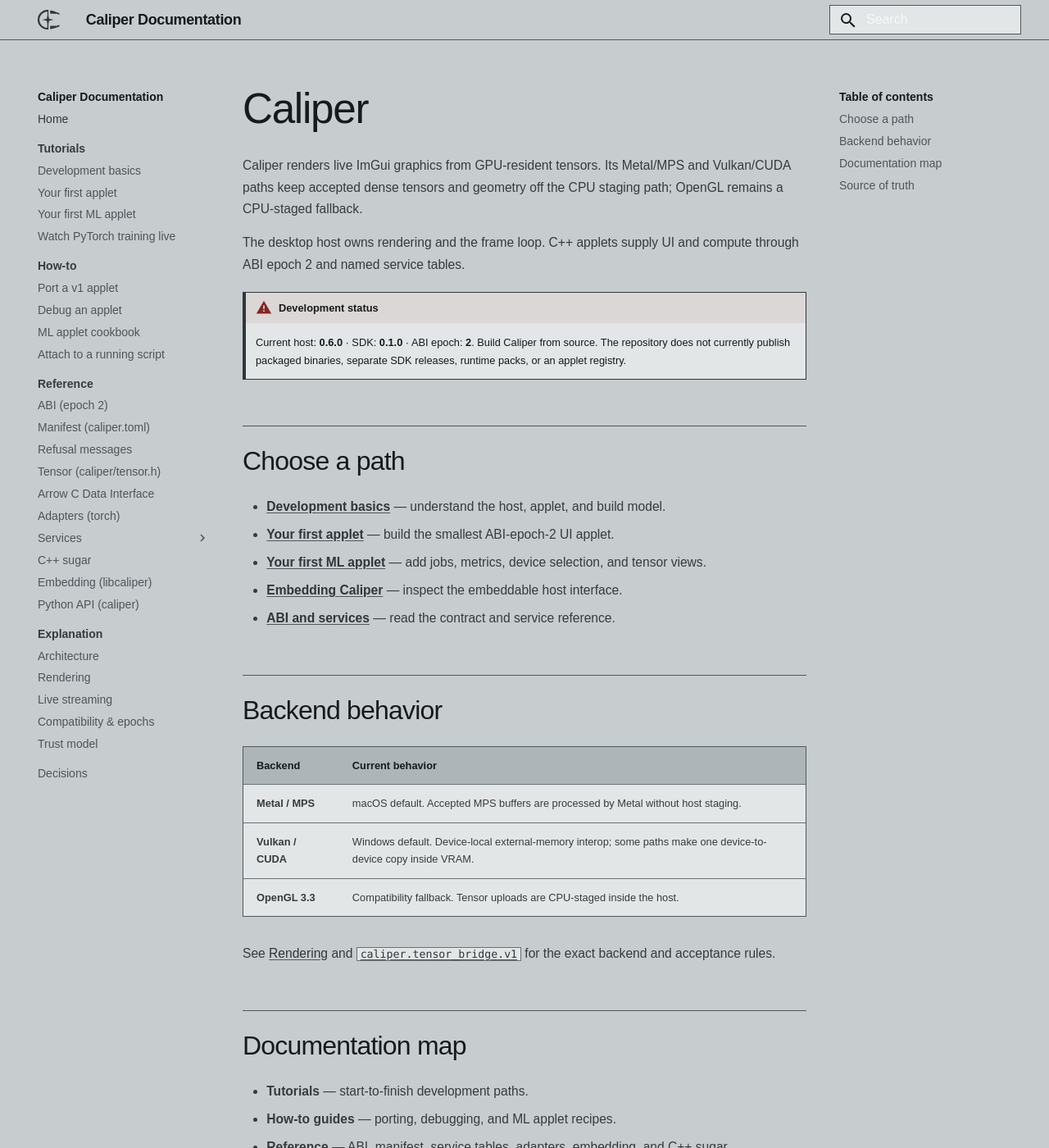
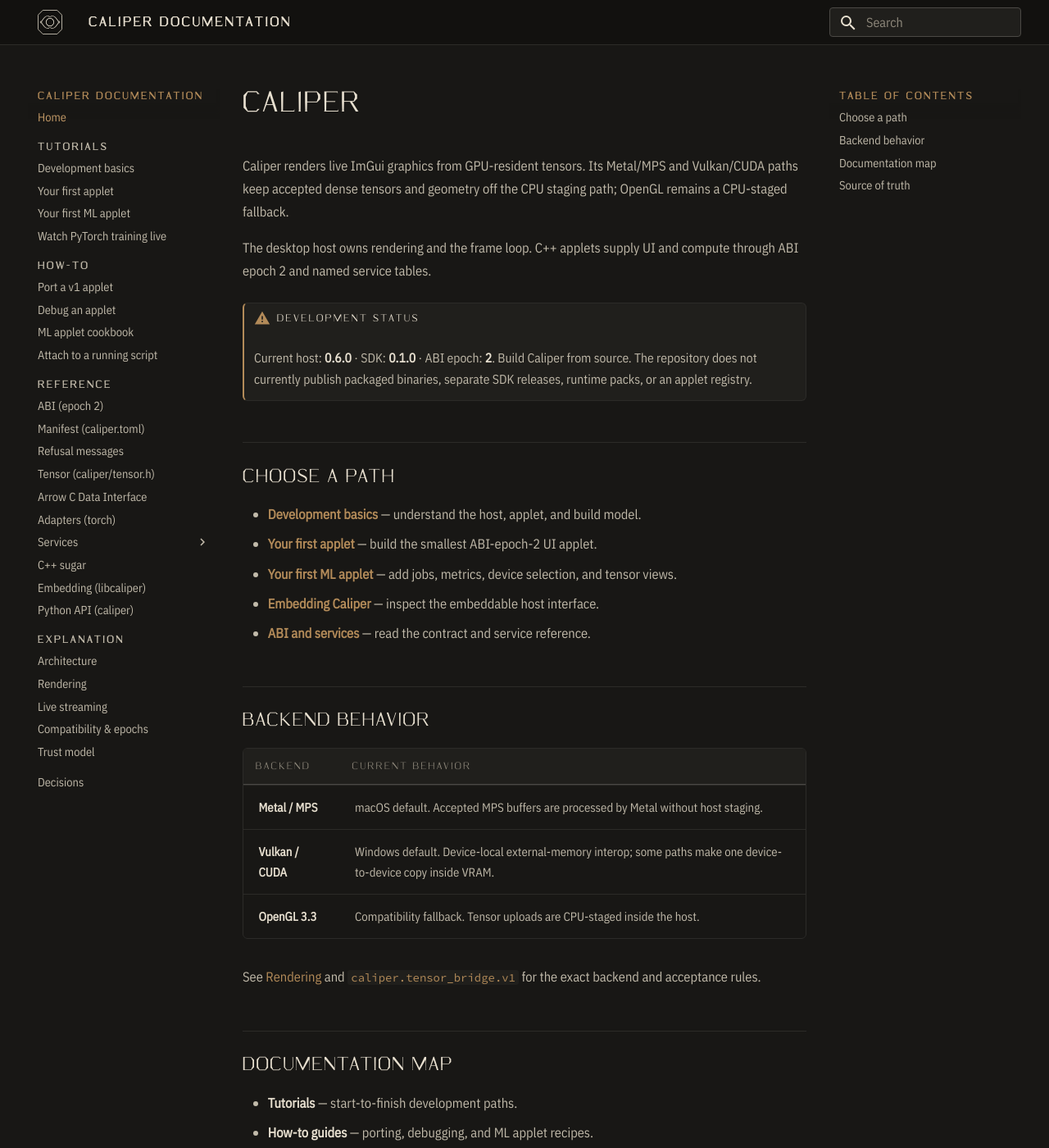
Before and after one commit to AhmedKhan-GH/caliper, an MkDocs documentation site: the page built from docs/wiki/index.md, in a window 1280 px wide and 1400 px high. Shown: the whole window at 82% size. Built offline with MkDocs 1.6.1 and Material for MkDocs 9.7.7, drawn with Linux system fonts in a browser that asks for light colours.

Commit message:
Docs: the landing page's look for the documentation site
The caliper mark as logo and favicon, the dark Sternbild palette (slate scheme
with the page's colours), Sternbild Display for headings and section titles,
IBM Plex Sans Condensed and Source Code Pro served from the docs' own assets,
hairline rules, small radii, and one bronze rule for every admonition type.
The old mark and favicon go.

Co-Authored-By: Claude Opus 5.5 <noreply@anthropic.com>
Claude-Session: https://claude.ai/code/session_01VE6j3WRdUkYkmdJG6Q3Me5

```diff
--- a/docs/wiki/stylesheets/caliper.css
+++ b/docs/wiki/stylesheets/caliper.css
@@ -1,242 +1,152 @@
+/* The Sternbild look of the landing page (site/index.html), for the documentation: the same palette, the same
+   three faces, the caliper mark, hairline rules and small radii. */
+@font-face { font-family: "Sternbild Display"; src: url("../assets/fonts/SternbildDisplay-Regular.woff2") format("woff2"); font-display: swap; }
+@font-face { font-family: "Plex Condensed"; src: url("../assets/fonts/IBMPlexSansCondensed-Regular.ttf") format("truetype"); font-display: swap; }
+@font-face { font-family: "Source Code Pro"; src: url("../assets/fonts/SourceCodePro-Regular.ttf") format("truetype"); font-display: swap; }
+
 :root {
-  --caliper-bg: #c7cccf;
-  --caliper-surface: #e3e6e7;
-  --caliper-raised: #aeb5b8;
-  --caliper-text: #171a1b;
-  --caliper-text-soft: #353c3f;
-  --caliper-muted: #4c565a;
-  --caliper-line: #687277;
-  --caliper-line-strong: #4f595e;
-  --caliper-accent: #30363a;
-  --caliper-accent-hover: #171a1c;
-  --caliper-accent-ink: #f2f4f4;
-  --caliper-signal: #84271f;
-  --caliper-panel: #24292b;
-  --caliper-panel-text: #edf0f1;
-  --md-primary-fg-color: var(--caliper-bg);
-  --md-primary-bg-color: var(--caliper-text);
-  --md-accent-fg-color: var(--caliper-accent);
-  --md-typeset-a-color: var(--caliper-accent);
-  --md-text-font: Arial, "Helvetica Neue", Helvetica, sans-serif;
-  --md-code-font: "SFMono-Regular", Consolas, "Liberation Mono", monospace;
+  --deep: #12110f;
+  --ground: #181715;
+  --plate: #201f1c;
+  --plate-hover: #2a2925;
+  --rule: #4b4945;
+  --rule-faint: #2c2b28;
+  --parchment: #e8e0d0;
+  --secondary: #c1baaa;
+  --faint: #8f897c;
+  --bronze: #b38b59;
+  --bronze-hover: #c49b68;
+  --teal: #3ca99c;
+  --display: "Sternbild Display", "Plex Condensed", sans-serif;
+  --md-text-font: "Plex Condensed";
+  --md-code-font: "Source Code Pro";
 }
 
-[data-md-color-scheme="default"] {
-  --md-default-fg-color: var(--caliper-text);
-  --md-default-fg-color--light: var(--caliper-text-soft);
-  --md-default-fg-color--lighter: var(--caliper-muted);
-  --md-default-fg-color--lightest: var(--caliper-line);
-  --md-default-bg-color: var(--caliper-bg);
-  --md-default-bg-color--light: var(--caliper-surface);
-  --md-default-bg-color--lighter: var(--caliper-raised);
-  --md-code-fg-color: var(--caliper-text);
-  --md-code-bg-color: var(--caliper-surface);
-  --md-footer-bg-color: var(--caliper-panel);
-  --md-footer-bg-color--dark: var(--caliper-panel);
-  --md-typeset-color: var(--caliper-text-soft);
-  --md-typeset-a-color: var(--caliper-accent);
-  --md-typeset-table-color: var(--caliper-line-strong);
+[data-md-color-scheme="slate"] {
+  --md-hue: 40;
+  --md-default-bg-color: var(--ground);
+  --md-default-bg-color--light: var(--plate);
+  --md-default-bg-color--lighter: var(--plate-hover);
+  --md-default-bg-color--lightest: var(--rule-faint);
+  --md-default-fg-color: var(--parchment);
+  --md-default-fg-color--light: var(--secondary);
+  --md-default-fg-color--lighter: var(--faint);
+  --md-default-fg-color--lightest: var(--rule);
+  --md-primary-fg-color: var(--deep);
+  --md-primary-fg-color--light: var(--plate);
+  --md-primary-fg-color--dark: var(--deep);
+  --md-primary-bg-color: var(--parchment);
+  --md-primary-bg-color--light: var(--secondary);
+  --md-accent-fg-color: var(--bronze-hover);
+  --md-accent-fg-color--transparent: rgba(179, 139, 89, .12);
+  --md-typeset-color: var(--secondary);
+  --md-typeset-a-color: var(--bronze);
+  --md-typeset-mark-color: rgba(179, 139, 89, .3);
+  --md-typeset-table-color: var(--rule-faint);
+  --md-code-bg-color: var(--deep);
+  --md-code-fg-color: var(--secondary);
+  --md-code-hl-color: rgba(179, 139, 89, .16);
+  --md-code-hl-comment-color: var(--faint);
+  --md-code-hl-keyword-color: var(--bronze);
+  --md-code-hl-string-color: #8fbfb4;
+  --md-code-hl-number-color: #7aa3d1;
+  --md-code-hl-constant-color: #7aa3d1;
+  --md-code-hl-special-color: var(--bronze-hover);
+  --md-code-hl-function-color: var(--parchment);
+  --md-code-hl-name-color: var(--secondary);
+  --md-code-hl-operator-color: var(--faint);
+  --md-code-hl-punctuation-color: var(--faint);
+  --md-code-hl-variable-color: var(--secondary);
+  --md-code-hl-generic-color: var(--faint);
+  --md-footer-bg-color: var(--deep);
+  --md-footer-bg-color--dark: var(--deep);
+  --md-footer-fg-color: var(--secondary);
+  --md-footer-fg-color--light: var(--faint);
+  --md-footer-fg-color--lighter: var(--rule);
+  --md-admonition-bg-color: var(--plate);
+  --md-admonition-fg-color: var(--secondary);
+  --md-shadow-z1: none;
+  --md-shadow-z2: none;
+  --md-shadow-z3: 0 12px 40px rgba(0, 0, 0, .55);
 }
 
-body {
-  background: var(--caliper-bg);
-  font-family: var(--md-text-font);
+body { background: var(--ground); -webkit-font-smoothing: antialiased; }
+
+/* Header: the mark and the name in the display face, on the deep ground, ruled underneath. */
+.md-header { background: var(--deep); border-bottom: 1px solid var(--rule-faint); box-shadow: none; }
+.md-header__button.md-logo img, .md-header__button.md-logo svg { height: 1.5rem; width: auto; }
+.md-header__title { font-family: var(--display); font-size: .8rem; letter-spacing: .18em; text-transform: uppercase; }
+.md-tabs { background: var(--deep); border-bottom: 1px solid var(--rule-faint); }
+
+/* Search: a plate with a hairline, small radius. */
+.md-search__form { background: var(--plate); border: 1px solid var(--rule); border-radius: 4px; }
+.md-search__form:hover { background: var(--plate-hover); }
+.md-search__input { color: var(--parchment); }
+.md-search__input::placeholder { color: var(--faint); }
+.md-search__output { border-radius: 0 0 4px 4px; }
+.md-search-result__meta { background: var(--plate); color: var(--faint); }
+.md-search-result mark { color: var(--bronze-hover); }
+
+/* Navigation: section titles as the landing page's eyebrows, the current page in bronze. */
+.md-nav { font-size: .72rem; }
+.md-nav__title, .md-nav__item--section > .md-nav__link {
+  font-family: var(--display); font-size: .62rem; letter-spacing: .22em; text-transform: uppercase; color: var(--bronze);
 }
+.md-nav__link { color: var(--secondary); }
+.md-nav__link:hover, .md-nav__link:focus { color: var(--parchment); }
+.md-nav__link--active, .md-nav__item .md-nav__link--active { color: var(--bronze-hover); }
+.md-sidebar { scrollbar-color: var(--rule) transparent; }
 
-.md-header {
-  color: var(--caliper-text);
-  border-bottom: 1px solid var(--caliper-line-strong);
-  background: rgba(199, 204, 207, 0.98);
-  box-shadow: none;
+/* Type: headings in the display face, capitals, as on the landing page; inline code in them keeps its case. */
+.md-typeset { font-size: .82rem; line-height: 1.7; }
+.md-typeset h1, .md-typeset h2, .md-typeset h3 {
+  font-family: var(--display); font-weight: normal; text-transform: uppercase; color: var(--parchment);
 }
+.md-typeset h1 { font-size: 1.75rem; letter-spacing: .06em; line-height: 1.2; margin-bottom: 1.2em; }
+.md-typeset h2 { font-size: 1.15rem; letter-spacing: .07em; margin-top: 2.2em; padding-top: 1.1em; border-top: 1px solid var(--rule-faint); }
+.md-typeset h3 { font-size: .86rem; letter-spacing: .14em; }
+.md-typeset h4, .md-typeset h5, .md-typeset h6 { color: var(--parchment); font-weight: normal; }
+.md-typeset :is(h1, h2, h3) code { font-family: var(--md-code-font); text-transform: none; letter-spacing: 0; font-size: .85em; }
+.md-typeset a { color: var(--bronze); }
+.md-typeset a:hover { color: var(--bronze-hover); }
+.md-typeset strong { color: var(--parchment); font-weight: 600; }
+.md-typeset hr { border-bottom: 1px solid var(--rule-faint); }
+.md-typeset .headerlink { color: var(--rule); }
+.md-typeset .headerlink:hover { color: var(--bronze); }
 
-.md-header__title {
-  font-weight: 600;
-  letter-spacing: -0.02em;
+/* Code: the deep ground, a hairline and a small radius. */
+.md-typeset code { border-radius: 3px; color: var(--parchment); background: var(--plate); }
+.md-typeset pre > code { background: var(--deep); color: var(--secondary); }
+.md-typeset pre { border: 1px solid var(--rule-faint); border-radius: 6px; }
+.md-typeset .highlight { border-radius: 6px; }
+.md-clipboard { color: var(--faint); }
+.md-clipboard:hover { color: var(--bronze); }
+
+/* Tables: rules only, display-face heads. */
+.md-typeset table:not([class]) { border: 1px solid var(--rule-faint); border-radius: 6px; background: var(--ground); font-size: .74rem; }
+.md-typeset table:not([class]) th {
+  background: var(--plate); color: var(--faint); font-family: var(--display); font-weight: normal; font-size: .6rem;
+  letter-spacing: .2em; text-transform: uppercase; border-bottom: 1px solid var(--rule);
 }
+.md-typeset table:not([class]) td { border-top: 1px solid var(--rule-faint); }
+.md-typeset table:not([class]) tr:hover { background: var(--plate); box-shadow: none; }
 
-.md-search__form,
-.md-search__output,
-.md-search-result__meta,
-.md-search-result__item {
-  border-radius: 0;
+/* Admonitions: a plate with a bronze rule. */
+.md-typeset .admonition, .md-typeset details {
+  background: var(--plate); border: 1px solid var(--rule-faint); border-left: 2px solid var(--bronze); border-radius: 6px;
+  box-shadow: none; font-size: .78rem;
 }
+.md-typeset .admonition-title, .md-typeset summary {
+  background: none !important; color: var(--parchment); font-family: var(--display); font-weight: normal;
+  font-size: .62rem; letter-spacing: .2em; text-transform: uppercase; border: 0;
+}
+.md-typeset .admonition-title::before, .md-typeset summary::before { background-color: var(--bronze); }
 
-.md-search__form {
-  border: 1px solid var(--caliper-line-strong);
-  background: var(--caliper-surface);
-}
+/* Footer and the page-to-page links. */
+.md-footer, .md-footer-meta { background: var(--deep); border-top: 1px solid var(--rule-faint); }
+.md-footer__title { font-family: var(--text, "Plex Condensed"); }
+.md-footer__direction { font-family: var(--display); letter-spacing: .2em; text-transform: uppercase; font-size: .55rem; color: var(--faint); }
 
-.md-search__form:hover {
-  background: var(--caliper-raised);
-}
-
-.md-main__inner {
-  margin-top: 1.8rem;
-}
-
-.md-sidebar {
-  scrollbar-color: var(--caliper-line-strong) transparent;
-}
-
-.md-nav__title,
-.md-nav__item .md-nav__link--active,
-.md-nav__item .md-nav__link:hover {
-  color: var(--caliper-accent);
-}
-
-.md-nav__title {
-  color: var(--caliper-text);
-  font-weight: 600;
-}
-
-.md-nav__link {
-  color: var(--caliper-muted);
-}
-
-.md-typeset {
-  color: var(--caliper-text-soft);
-  font-size: 0.78rem;
-  line-height: 1.68;
-}
-
-.md-typeset h1,
-.md-typeset h2,
-.md-typeset h3,
-.md-typeset h4 {
-  color: var(--caliper-text);
-  font-weight: 500;
-  letter-spacing: -0.025em;
-}
-
-.md-typeset h1 {
-  margin-bottom: 1.4rem;
-  font-size: clamp(2rem, 4vw, 2.75rem);
-  line-height: 1.1;
-}
-
-.md-typeset h2 {
-  margin-top: 2.8rem;
-  padding-top: 1rem;
-  border-top: 1px solid var(--caliper-line-strong);
-  font-size: 1.6rem;
-}
-
-.md-typeset h3 {
-  font-size: 1.15rem;
-}
-
-.md-typeset a:hover {
-  color: var(--caliper-accent-hover);
-}
-
-.md-typeset a:not(.md-button) {
-  text-decoration: underline;
-  text-decoration-color: var(--caliper-line-strong);
-  text-underline-offset: 0.15em;
-}
-
-.md-typeset code,
-.md-typeset pre,
-.md-typeset kbd,
-.md-typeset .admonition,
-.md-typeset details,
-.md-typeset .md-button,
-.md-typeset table:not([class]),
-.md-typeset .tabbed-set > input:first-child:checked ~ .tabbed-labels > :first-child,
-.highlight span.filename {
-  border-radius: 0;
-}
-
-.md-typeset code {
-  color: var(--caliper-text);
-  border: 1px solid var(--caliper-line);
-  background: var(--caliper-surface);
-}
-
-.md-typeset pre > code {
-  border-color: var(--caliper-line-strong);
-}
-
-.md-typeset .admonition,
-.md-typeset details {
-  border: 1px solid var(--caliper-line-strong);
-  border-left: 0.2rem solid var(--caliper-accent);
-  background: var(--caliper-surface);
-  box-shadow: none;
-}
-
-.md-typeset .admonition-title,
-.md-typeset summary {
-  background: var(--caliper-raised);
-}
-
-.md-typeset .admonition.warning,
-.md-typeset details.warning {
-  border-color: var(--caliper-accent);
-}
-
-.md-typeset .warning > .admonition-title,
-.md-typeset .warning > summary {
-  background: rgba(132, 39, 31, 0.08);
-}
-
-.md-typeset .warning > .admonition-title::before,
-.md-typeset .warning > summary::before {
-  background-color: var(--caliper-signal);
-}
-
-.md-typeset table:not([class]) {
-  border: 1px solid var(--caliper-line-strong);
-  background: var(--caliper-surface);
-  box-shadow: none;
-}
-
-.md-typeset table:not([class]) th {
-  color: var(--caliper-text);
-  background: var(--caliper-raised);
-}
-
-.md-typeset table:not([class]) th,
-.md-typeset table:not([class]) td {
-  border-color: var(--caliper-line);
-}
-
-.md-typeset .md-button {
-  color: var(--caliper-text);
-  border-color: var(--caliper-line-strong);
-}
-
-.md-typeset .md-button--primary {
-  color: var(--caliper-accent-ink);
-  border-color: var(--caliper-accent);
-  background: var(--caliper-accent);
-}
-
-.md-typeset hr {
-  border-color: var(--caliper-line-strong);
-}
-
-.md-typeset blockquote {
-  color: var(--caliper-muted);
-  border-left-color: var(--caliper-accent);
-}
-
-.md-footer {
-  border-top: 1px solid var(--caliper-line-strong);
-}
-
-.md-footer-meta {
-  background: var(--caliper-panel);
-}
-
-@media screen and (max-width: 76.234375em) {
-  .md-nav--primary .md-nav__title[for="__drawer"] {
-    color: var(--caliper-text);
-    background: var(--caliper-bg);
-  }
-
-  .md-nav--primary .md-nav__title {
-    border-bottom: 1px solid var(--caliper-line-strong);
-  }
-}
+/* Every admonition type wears the same bronze rule and icon; Material's per-type colours go. */
+.md-typeset :is(.admonition, details) { border-color: var(--rule-faint) !important; border-left-color: var(--bronze) !important; }
+.md-typeset :is(.admonition-title, summary)::before { background-color: var(--bronze) !important; }
--- a/mkdocs.yml
+++ b/mkdocs.yml
@@ -4,11 +4,11 @@ docs_dir: docs/wiki
 site_dir: build/wiki-site
 theme:
   name: material
-  logo: assets/mark.svg
-  favicon: assets/favicon.svg
+  logo: assets/caliper-mark.svg
+  favicon: assets/caliper-mark.svg
   font: false
   palette:
-    scheme: default
+    scheme: slate
     primary: custom
     accent: custom
   features:
```
Also changed, not shown: docs/wiki/assets/fonts/OFL-ibmplexsanscondensed.txt (added, +93 -0 lines), docs/wiki/assets/fonts/OFL-sourcecodepro.txt (added, +93 -0 lines), docs/wiki/assets/caliper-mark.svg (added), docs/wiki/assets/favicon.svg (deleted), docs/wiki/assets/fonts/IBMPlexSansCondensed-Regular.ttf (added), docs/wiki/assets/fonts/SourceCodePro-Regular.ttf (added), docs/wiki/assets/fonts/SternbildDisplay-Regular.woff2 (added), docs/wiki/assets/mark.svg (deleted).
